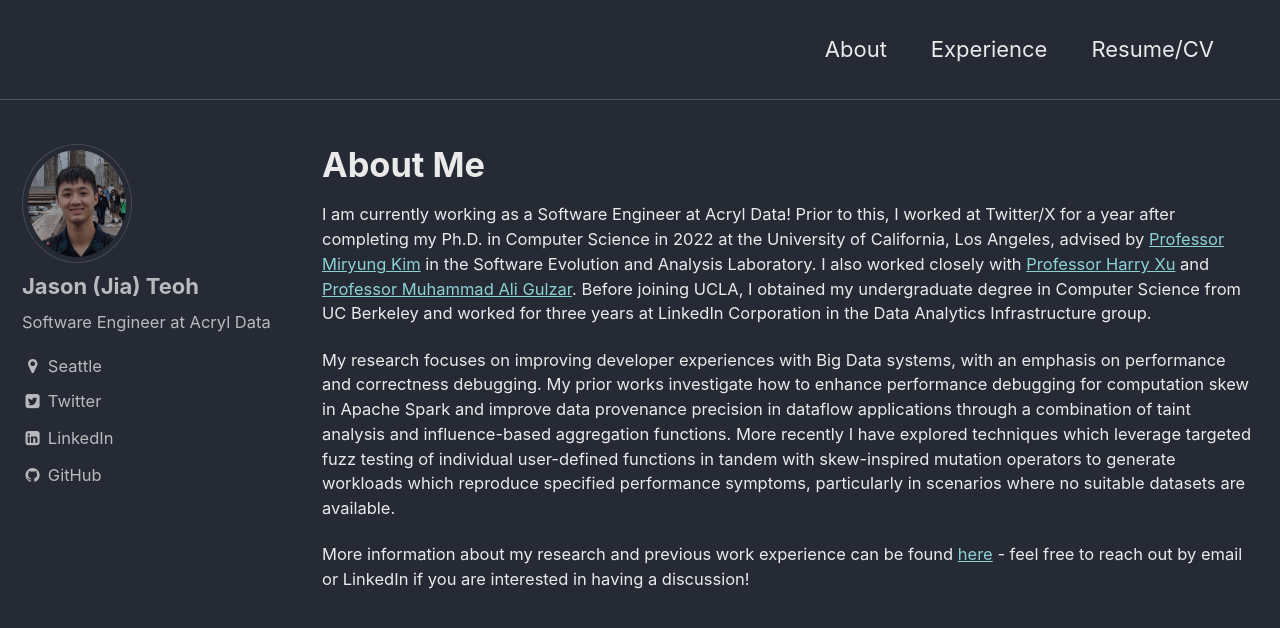
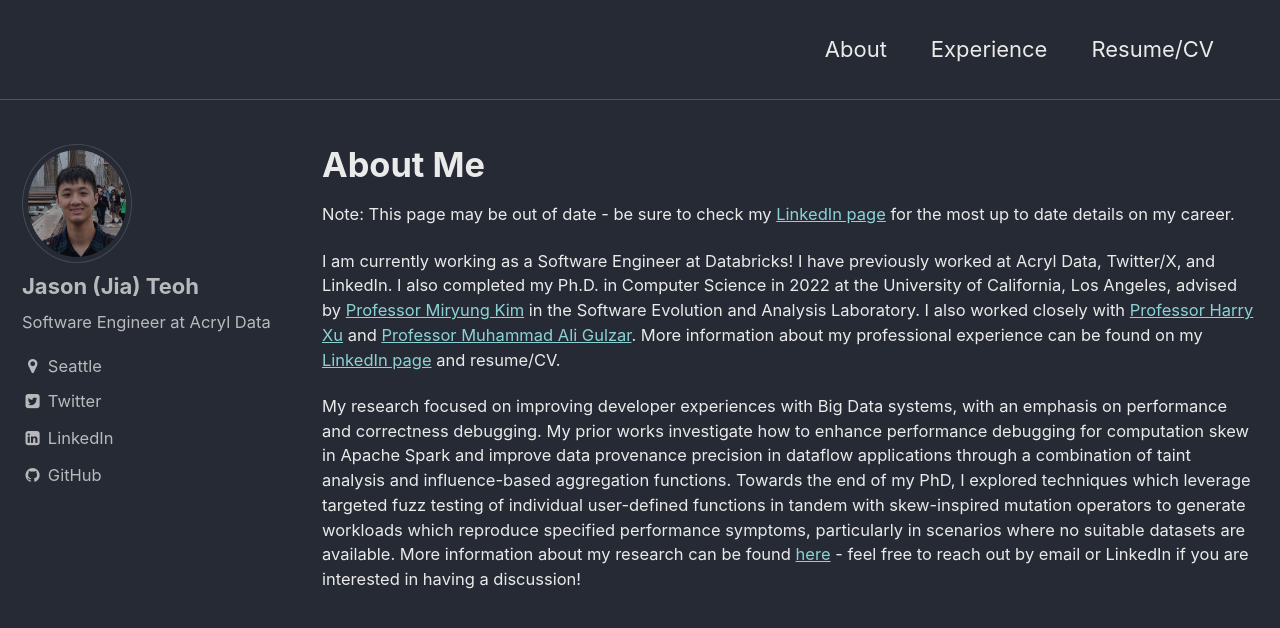
Before and after one commit to jiateoh/jiateoh.github.io, a Jekyll site: the page built from index.html, in a window 1280 px wide and 900 px high. Shown: the top 628 px of the window. Built offline with Jekyll 4.4.1, drawn with Linux system fonts in a browser that asks for light colours; the list of posts is cut into pages by our own code.

Commit message:
Update home.html

```diff
--- a/_layouts/home.html
+++ b/_layouts/home.html
@@ -3,11 +3,11 @@ layout: single
 ---
 <h1>About Me</h1>
 <p>
-	I am currently working as a Software Engineer at Acryl Data! Prior to this, I worked at Twitter/X for a year after completing my Ph.D. in Computer Science in 2022 at the University of California, Los Angeles, advised by <a href="http://web.cs.ucla.edu/~miryung/">Professor Miryung Kim</a> in the Software Evolution and Analysis Laboratory. I also worked closely with <a href="http://web.cs.ucla.edu/~harryxu/">Professor Harry Xu</a> and <a href="http://people.cs.vt.edu/~gulzar/">Professor Muhammad Ali Gulzar</a>. Before joining UCLA, I obtained my undergraduate degree in Computer Science from UC Berkeley and worked for three years at LinkedIn Corporation in the Data Analytics Infrastructure group.
+	Note: This page may be out of date - be sure to check my <a href="https://www.linkedin.com/in/jiateoh/">LinkedIn page</a> for the most up to date details on my career.
 </p>
 <p>
-	My research focuses on improving developer experiences with Big Data systems, with an emphasis on performance and correctness debugging. My prior works investigate how to enhance performance debugging for computation skew in Apache Spark and improve data provenance precision in dataflow applications through a combination of taint analysis and influence-based aggregation functions. More recently I have explored techniques which leverage targeted fuzz testing of individual user-defined functions in tandem with skew-inspired mutation operators to generate workloads which reproduce specified performance symptoms, particularly in scenarios where no suitable datasets are available.
+	I am currently working as a Software Engineer at Databricks! I have previously worked at Acryl Data, Twitter/X, and LinkedIn. I also completed my Ph.D. in Computer Science in 2022 at the University of California, Los Angeles, advised by <a href="http://web.cs.ucla.edu/~miryung/">Professor Miryung Kim</a> in the Software Evolution and Analysis Laboratory. I also worked closely with <a href="http://web.cs.ucla.edu/~harryxu/">Professor Harry Xu</a> and <a href="http://people.cs.vt.edu/~gulzar/">Professor Muhammad Ali Gulzar</a>. More information about my professional experience can be found on my <a href="https://www.linkedin.com/in/jiateoh/">LinkedIn page</a> and resume/CV.
 </p>
 <p>
-	More information about my research and previous work experience can be found <a href="/experience">here</a> - feel free to reach out by email or LinkedIn if you are interested in having a discussion!
+	My research focused on improving developer experiences with Big Data systems, with an emphasis on performance and correctness debugging. My prior works investigate how to enhance performance debugging for computation skew in Apache Spark and improve data provenance precision in dataflow applications through a combination of taint analysis and influence-based aggregation functions. Towards the end of my PhD, I explored techniques which leverage targeted fuzz testing of individual user-defined functions in tandem with skew-inspired mutation operators to generate workloads which reproduce specified performance symptoms, particularly in scenarios where no suitable datasets are available. More information about my research can be found <a href="/experience">here</a> - feel free to reach out by email or LinkedIn if you are interested in having a discussion!
 </p>
```
